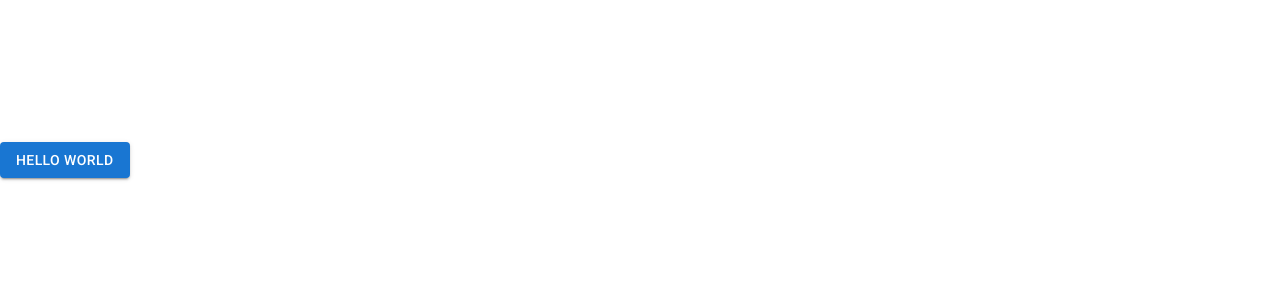
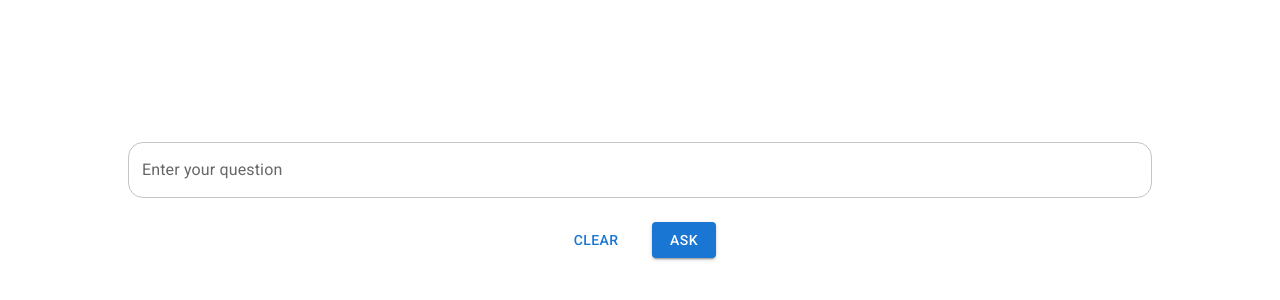
Before and after one commit to alfredreyes14/assistant-fe, a React (Vite) app: page / in a window 1280 px wide. Shown: the part 240-540 px from the top of the page. Built offline with nearby package versions, Linux system fonts and the light colour scheme.

Commit message:
feat: basic UI

```diff
--- a/src/App.jsx
+++ b/src/App.jsx
@@ -1,14 +1,63 @@
 import { useState } from 'react'
-import Button from '@mui/material/Button';
+import { Container, Stack, TextField, Button, Box } from '@mui/material';
+import './App.css'
+
 
 function App() {
   const [ prompt, setPrompt ] = useState("")
   const [ loading, setLoading ] = useState(false)
   const [ streamedAnswer, setStreamedAnswer ] = useState("")
+
   return (
-    <>
-      <Button variant="contained">Hello world</Button>
-    </>
+    <Container
+      sx={{
+        width: "100%"
+      }}
+      disableGutters={true}
+      maxWidth="lg"
+    >
+      <Box
+        display="flex"
+        flexDirection="column"
+        alignItems="center"
+        justifyContent="center"
+        minHeight="100vh"
+      >
+        <TextField
+          label="Enter your question"
+          variant="outlined"
+          margin="normal"
+          sx={{
+            '& .MuiOutlinedInput-root': {
+              '& fieldset': {
+                borderRadius: '15px', // Adjust the value as needed
+              },
+            },
+            width: "80vw",
+            borderRadius: "20px"
+          }}
+        />
+        <Stack
+          flexDirection="row"
+          gap={3}
+        >
+          <Button
+            variant="text"
+            color="primary"
+            sx={{ mt: 2 }}
+          >
+            Clear
+          </Button>
+          <Button
+            variant="contained"
+            color="primary"
+            sx={{ mt: 2 }}
+          >
+            Ask
+          </Button>
+        </Stack>
+      </Box>
+    </Container>
   )
 }
 
```
